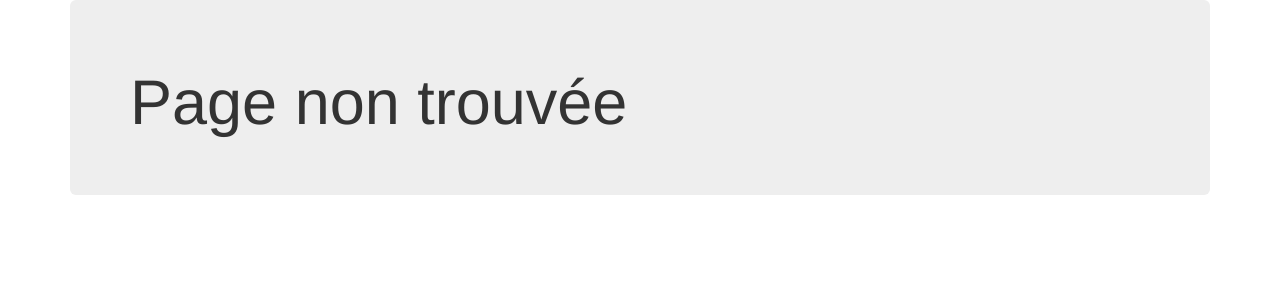
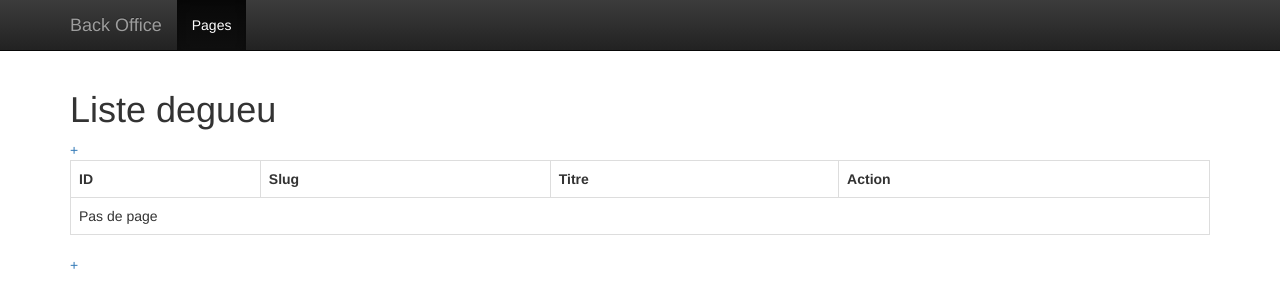
Before and after one commit to ThomasGrandmagnac/CMS_MVC_POO, a PHP site: page /admin/index.php in a window 1280 px wide. Shown: the top 308 px of the page. Run offline with PHP 8.4, Linux system fonts and the light colour scheme; data that the repository does not hold is empty.

Commit message:
Add admin section

```diff
--- a/admin/index.php
+++ b/admin/index.php
@@ -23,4 +23,3 @@ switch($action){
         $page->listeAction();
         break;
 }
-$page->displayAction();
--- a/controller/pageController.php
+++ b/controller/pageController.php
@@ -51,6 +51,8 @@ class PageController
      */
     public function listeAction()
     {
+        $data = $this->repository->findAll();
+        require 'view/admin/pageList.php';
     }
 
     /**
@@ -83,9 +85,9 @@ class PageController
     private function genererLaNav($slug)
     {
         ob_start();
+
         // generer la nav
-
-        $navigation = $this->repository->getNav();
+        $data = $this->repository->findAll();
 
         include "view/nav.php";
 
--- a/model/PageRepository.php
+++ b/model/PageRepository.php
@@ -63,7 +63,7 @@ class PageRepository
 
     /**
      * @param $slug
-     * @return \stdClass\bool
+     * @return stdClass|bool
      */
     public function getBySlug($slug)
     {
@@ -81,9 +81,10 @@ class PageRepository
         return $stmt->fetchObject();
     }
 
-    public function getNav()
+    public function findAll()
     {
         $sql ="SELECT
+                    `id`,
                     `slug`,
                     `title`
                 FROM
--- /dev/null
+++ b/view/admin/pageList.php
@@ -0,0 +1,61 @@
+<!DOCTYPE html>
+<html lang="en">
+<head>
+    <meta charset="UTF-8">
+    <title>Liste des pages</title>
+    <link href="../bootstrap/css/bootstrap.css" rel="stylesheet">
+    <link href="../bootstrap/css/" rel="stylesheet">
+    <link href="../bootstrap/css/bootstrap-theme.min.css" rel="stylesheet">
+    <style>
+        body {
+            padding-top: 70px;
+        }
+    </style>
+</head>
+<body role="document">
+<nav class="navbar navbar-inverse navbar-fixed-top">
+    <div class="container">
+        <div class="navbar-header">
+            <a class="navbar-brand" href="../">Back Office</a>
+        </div>
+        <div id="navbar" class="navbar-collapse collapse">
+            <ul class="nav navbar-nav">
+                <li class="active"><a href="">Pages</a></li>
+            </ul>
+        </div>
+    </div>
+</nav>
+<div class="container theme-showcase" role="main">
+    <h1>Liste degueu</h1>
+    <a href="/admin/index.php?a=ajouter">+</a>
+    <table class="table-bordered table-responsive table">
+        <tr>
+            <th>ID</th>
+            <th>Slug</th>
+            <th>Titre</th>
+            <th>Action</th>
+        </tr>
+        <?php if (count($data) == 0 ):?>
+            <tr>
+                <td colspan="4">
+                    Pas de page
+                </td>
+            </tr>
+        <?php endif;?>
+        <?php foreach($data as $page):?>
+            <tr>
+                <td><?=$page->id?></td>
+                <td><?=$page->slug?></td>
+                <td><?=$page->title?></td>
+                <td>
+                    <a href="/admin/index.php?a=details&id=<?=$page->id?>">d</a>
+                    <a href="/admin/index.php?a=modifier&id=<?=$page->id?>">m</a>
+                    <a href="/admin/?a=supprimer&id=<?=$page->id?>">-</a>
+                </td>
+            </tr>
+        <?php endforeach;?>
+    </table>
+    <a href="/admin/index.php?a=ajouter">+</a>
+</div>
+</body>
+</html>
--- a/view/nav.php
+++ b/view/nav.php
@@ -5,7 +5,7 @@
         </div>
         <div id="navbar" class="navbar-collapse collapse">
             <ul class="nav navbar-nav">
-                <?php foreach($navigation as $page):?>
+                <?php foreach($data as $page):?>
                     <li class="<?=isActive($page->slug, $slug)?>"><a href="?p=<?=$page->slug?>"><?=$page->title?></a></li>
                 <?php endforeach;?>
             </ul>
```
